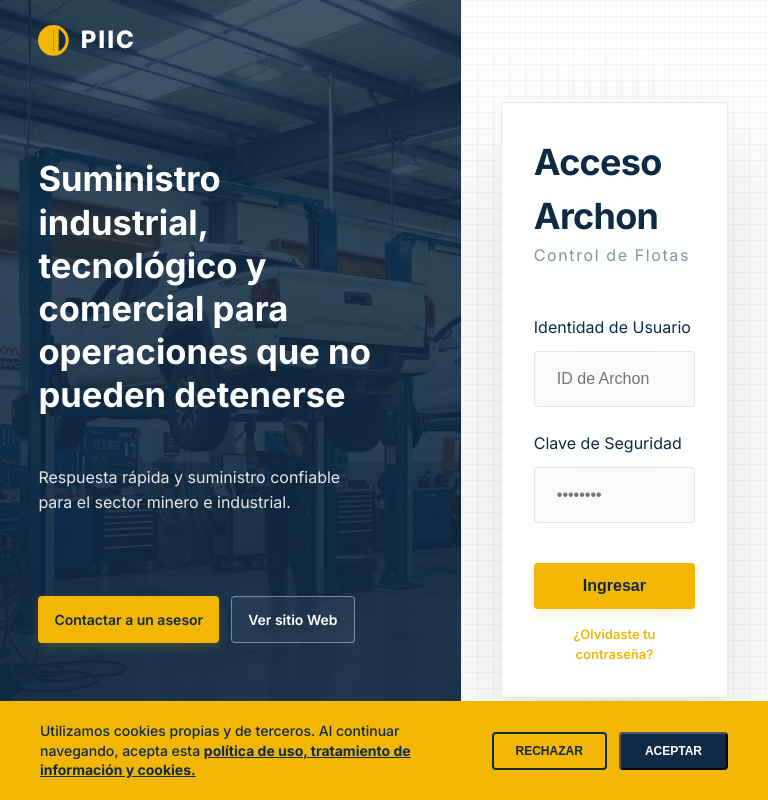
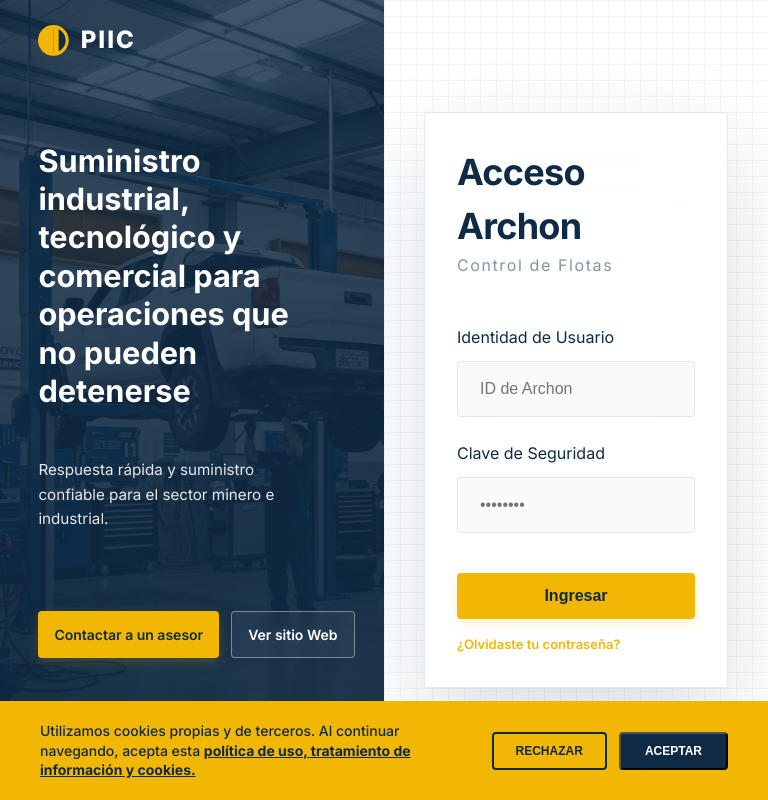
Before and after one commit to felipemiramontesr/mantenimiento_piic, a React (Vite) app in the folder apps/web/: page /login in a window 768 px wide. Built offline with nearby package versions, Linux system fonts and the light colour scheme; no server answers; the HTML template or start-up script is replaced by a standard one.

Commit message:
V.1.8.32_Archon_Tablet_Symmetry_50_50_Final_V32

```diff
--- a/apps/web/src/index.css
+++ b/apps/web/src/index.css
@@ -106,8 +106,8 @@
 @media (min-width: 768px) {
   .auth-grid-container {
     flex-direction: row;
-    --hero-width: 60%; /* 📏 TABLET PRO STANDARD */
-    --login-width: 40%; /* 📏 TABLET PRO STANDARD */
+    --hero-width: 50%; /* ⚖️ SYMMETRY PRO STANDARD */
+    --login-width: 50%; /* ⚖️ SYMMETRY PRO STANDARD */
   }
 }
 
@@ -208,13 +208,19 @@
 /* 🖋️ TABLET-SPECIFIC TYPOGRAPHY REFINEMENT (Isolated Range) */
 @media (min-width: 768px) and (max-width: 1279px) {
   .hero-title {
-    font-size: clamp(1.85rem, 4.5vw, 2.45rem) !important; /* ⚖️ BALANCED FOR 60% PANEL */
+    font-size: clamp(1.75rem, 4vw, 2.1rem) !important; /* ⚖️ SLIM FIT FOR 50% PANEL */
+    max-width: 95%;
+  }
+
+  .hero-subtitle {
+    font-size: clamp(0.95rem, 1.8vw, 1.1rem) !important;
     max-width: 90%;
   }
 
-  .hero-subtitle {
-    font-size: clamp(1rem, 2vw, 1.15rem) !important;
-    max-width: 85%;
+  .hero-footer div {
+    font-size: 8.5px !important; /* 📏 MICRO-PRECISION */
+    white-space: nowrap !important;
+    width: auto !important;
   }
 }
 
```
